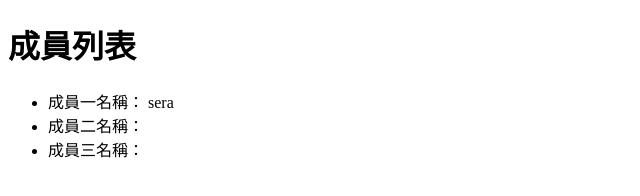
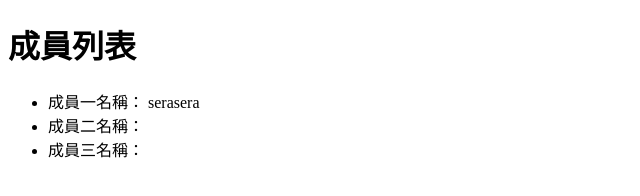
Before and after one commit to sammy1208/react-work-git05, a plain HTML site: page index.html in a window 1280 px wide. Shown: the full height of the page, 0-640 px from the left. Drawn offline with Linux system fonts and the light colour scheme.

Commit message:
二次修改名稱

```diff
--- a/index.html
+++ b/index.html
@@ -8,7 +8,7 @@
 <body>
     <h1>成員列表</h1>
     <ul>
-        <li>成員一名稱： sera</li>
+        <li>成員一名稱： serasera</li>
         <li>成員二名稱：</li>
         <li>成員三名稱：</li>
     </ul>
```
